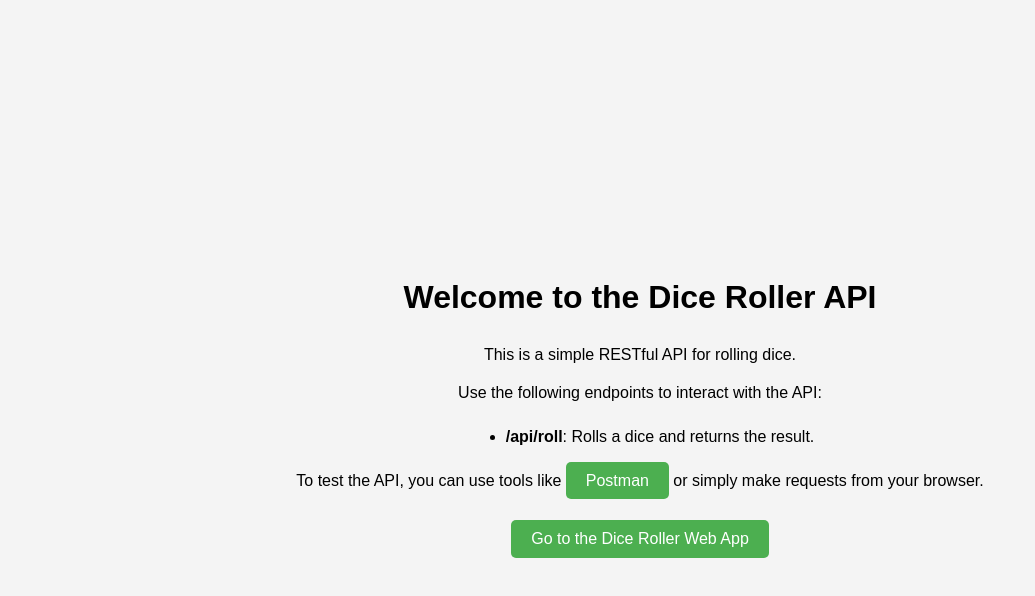
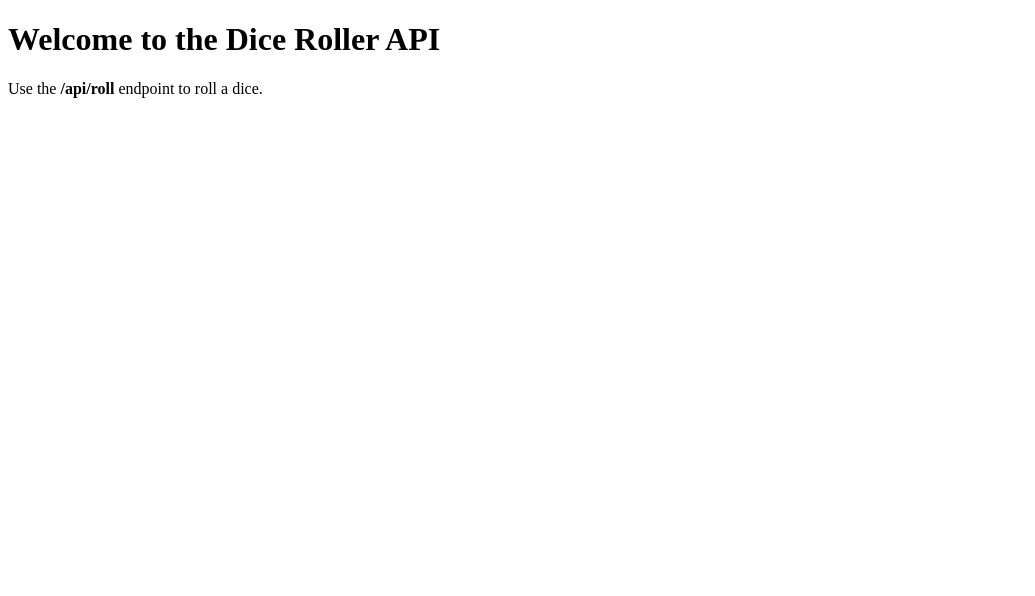
Before and after one commit to julianp829/node-dice-roller, a website: page static/index.html in a window 1280 px wide. Shown: the whole page, without its empty margins (0-1035 px from the left). Drawn offline with Linux system fonts and the light colour scheme.

Commit message:
Update index.html

```diff
--- a/static/index.html
+++ b/static/index.html
@@ -1,51 +1,13 @@
+<!-- static/index.html on Node.js Server -->
 <!DOCTYPE html>
 <html lang="en">
 <head>
     <meta charset="UTF-8">
     <meta name="viewport" content="width=device-width, initial-scale=1.0">
     <title>Dice Roller API</title>
-    <style>
-        body {
-            font-family: Arial, sans-serif;
-            display: flex;
-            flex-direction: column;
-            align-items: center;
-            justify-content: center;
-            height: 100vh;
-            background-color: #f4f4f4;
-        }
-        h1 {
-            margin-bottom: 20px;
-        }
-        p {
-            margin: 10px 0;
-            text-align: center;
-        }
-        a {
-            margin-top: 20px;
-            padding: 10px 20px;
-            font-size: 16px;
-            cursor: pointer;
-            background-color: #4CAF50;
-            color: white;
-            text-decoration: none;
-            border-radius: 5px;
-        }
-        a:hover {
-            background-color: #45a049;
-        }
-    </style>
 </head>
 <body>
-
     <h1>Welcome to the Dice Roller API</h1>
-    <p>This is a simple RESTful API for rolling dice.</p>
-    <p>Use the following endpoints to interact with the API:</p>
-    <ul>
-        <li><strong>/api/roll</strong>: Rolls a dice and returns the result.</li>
-    </ul>
-    <p>To test the API, you can use tools like <a href="https://www.postman.com/" target="_blank">Postman</a> or simply make requests from your browser.</p>
-    <a href="https://green-water-03534e410.5.azurestaticapps.net/" target="_blank">Go to the Dice Roller Web App</a>
-
+    <p>Use the <strong>/api/roll</strong> endpoint to roll a dice.</p>
 </body>
 </html>
```
